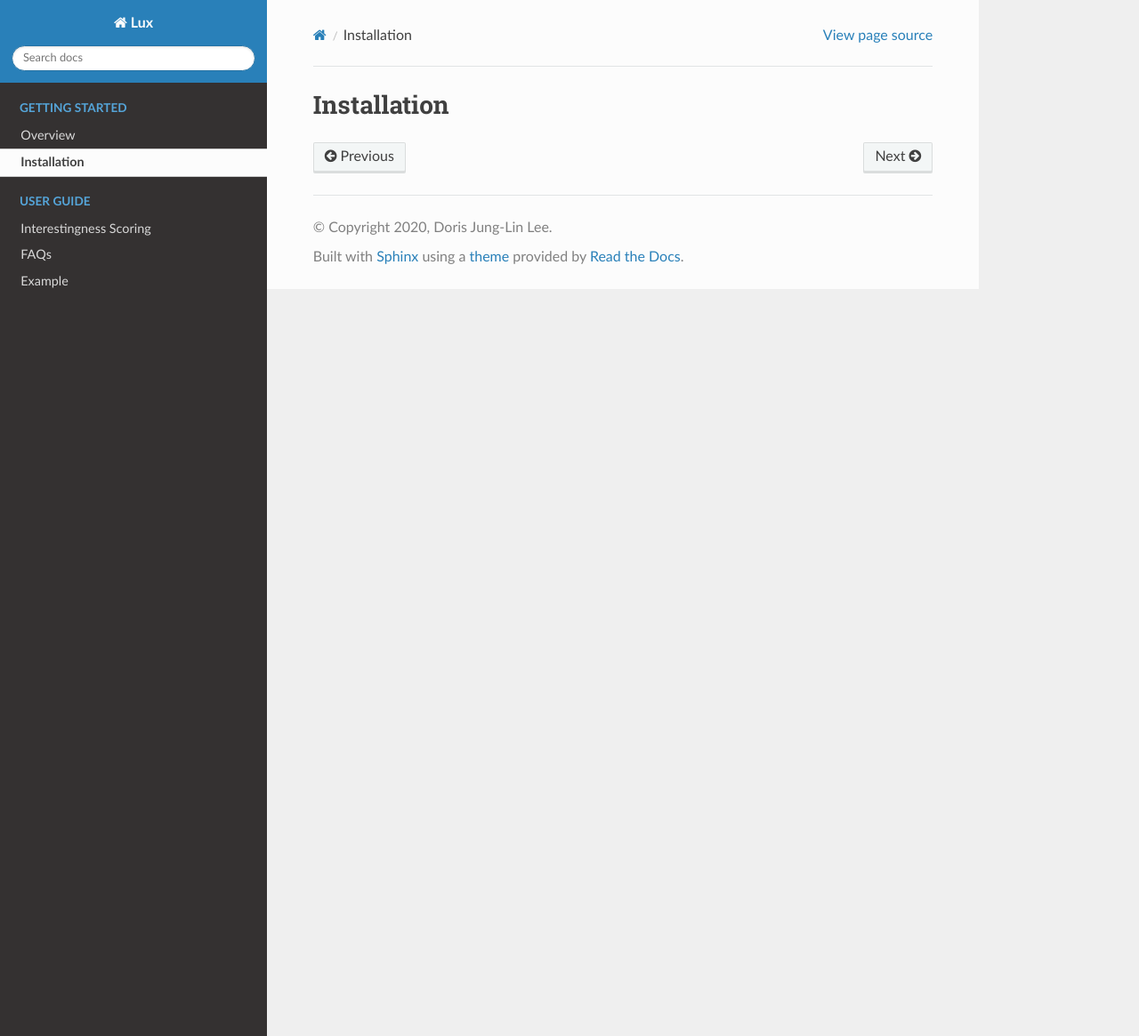
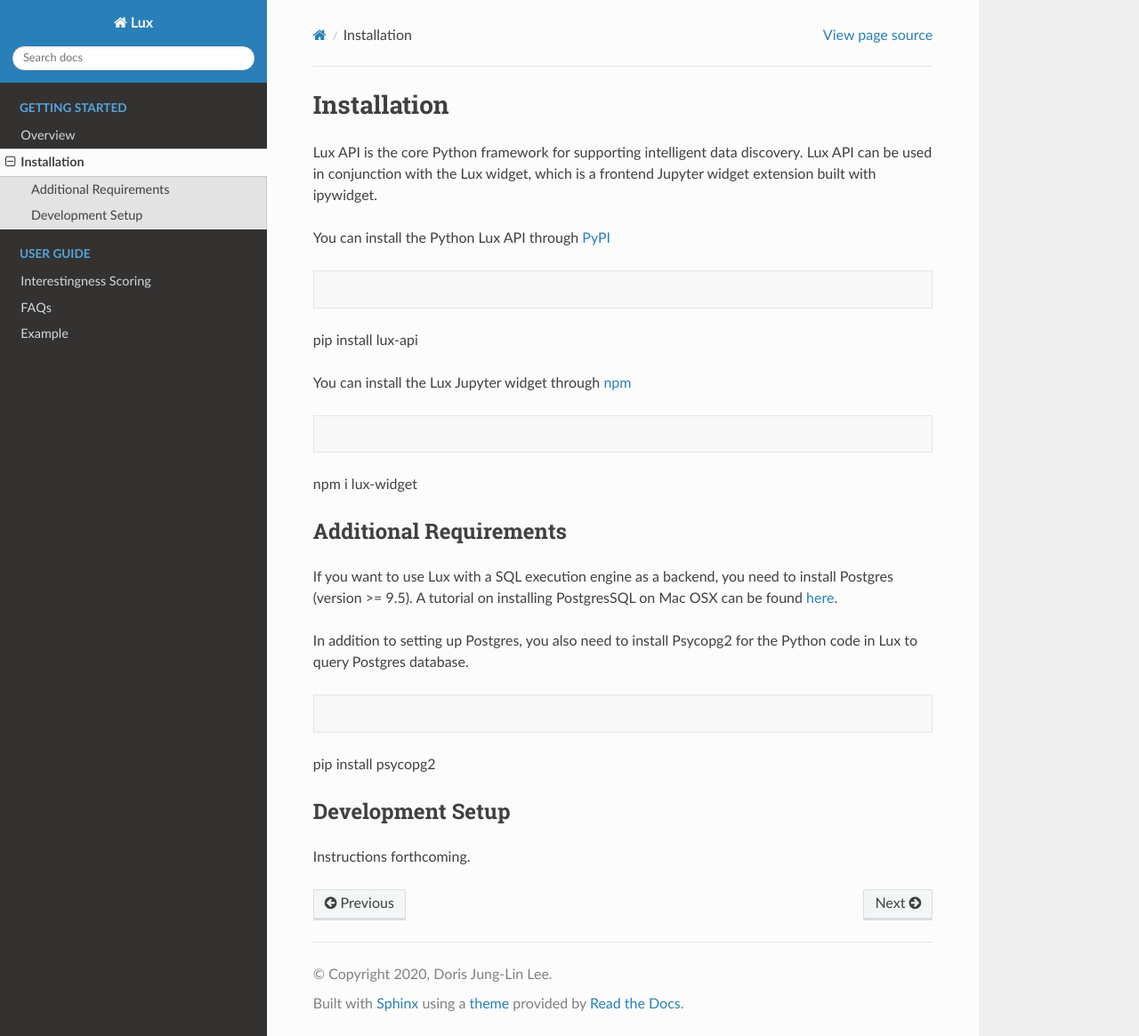
Before and after one commit to lux-org/lux, a Sphinx documentation site: the page built from doc/source/getting_started/installation.rst, in a window 1280 px wide and 1165 px high. Shown: the whole window at 89% size. Built offline with Sphinx 7.4.7 and the Read the Docs theme 2.0.0, drawn with Linux system fonts in a browser that asks for light colours.

Commit message:
installation instructions

```diff
--- a/doc/source/getting_started/installation.rst
+++ b/doc/source/getting_started/installation.rst
@@ -1,3 +1,34 @@
 ************
 Installation
 ************
+
+Lux API is the core Python framework for supporting intelligent data discovery.
+Lux API can be used in conjunction with the Lux widget, which is a frontend Jupyter widget extension built with ipywidget.
+
+You can install the Python Lux API through `PyPI <https://pypi.org/project/lux-api/>`_
+
+.. code-block:: bash
+
+pip install lux-api
+
+You can install the Lux Jupyter widget through `npm <https://www.npmjs.com/package/lux-widget>`_
+
+.. code-block:: bash
+
+npm i lux-widget
+
+Additional Requirements
+-----------------------
+
+If you want to use Lux with a SQL execution engine as a backend, you need to install Postgres (version >= 9.5).
+A tutorial on installing PostgresSQL on Mac OSX can be found `here <https://chartio.com/resources/tutorials/how-to-start-postgresql-server-on-mac-os-x/>`_.
+
+In addition to setting up Postgres, you also need to install Psycopg2 for the Python code in Lux to query Postgres database.
+
+.. code-block:: bash
+
+pip install psycopg2
+
+Development Setup
+-----------------
+Instructions forthcoming.
```
